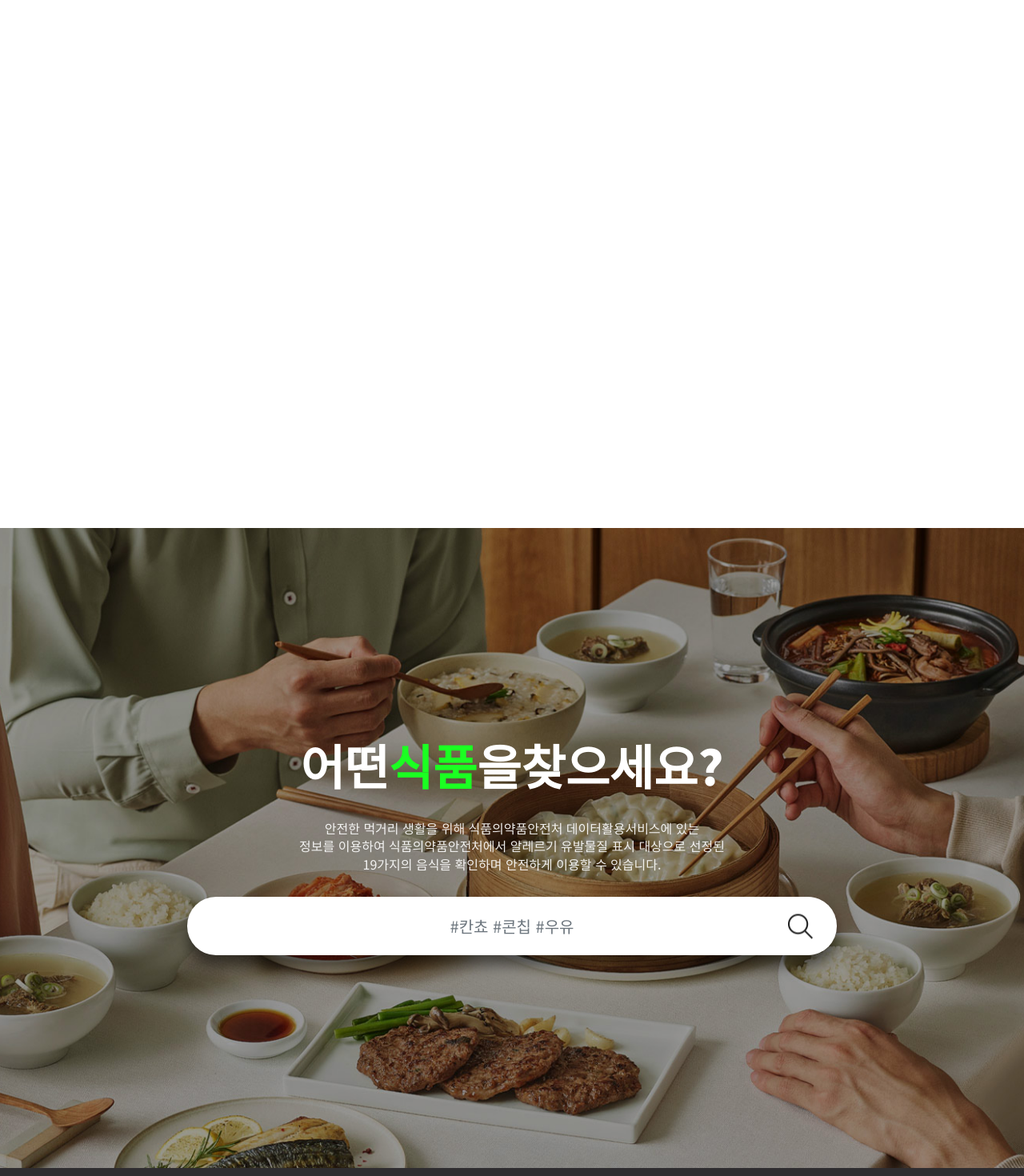
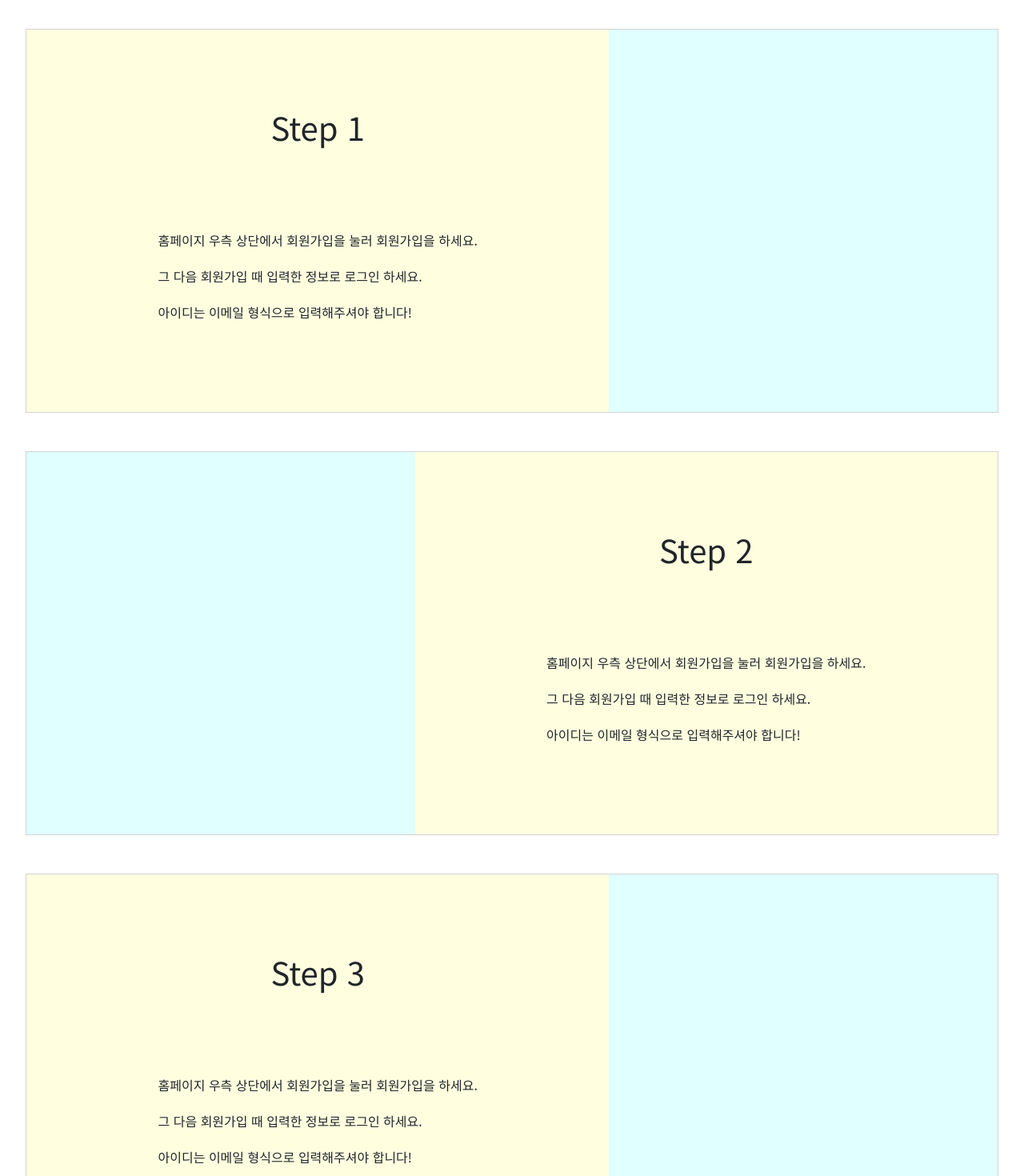
Before and after one commit to hi1004/Food-Search-App, a Nuxt app: page / in a window 1280 px wide. Shown: the part 940-2410 px from the top of the page at 80% size. Built offline with nearby package versions, Linux system fonts and the light colour scheme; what vue-infinite-loading would draw is missing.

Commit message:
set guide section layout

```diff
--- a/App/components/Home/Guide.vue
+++ b/App/components/Home/Guide.vue
@@ -1,7 +1,65 @@
 <template>
   <section class="guide-section">
     <div class="container">
-      Guide Section
+      <div class="guide-title-section">
+        <h1>How to Use?</h1>
+      </div>
+      <div class="guide-step">
+        <div class="guide-img-section">
+        </div>
+        <div class="guide-text-section">
+          <h1 class="step-title">
+            Step 1
+          </h1>
+          <p class="step-instruction">
+            홈페이지 우측 상단에서 회원가입을 눌러 회원가입을 하세요. <br /><br />
+            그 다음 회원가입 때 입력한 정보로 로그인 하세요. <br /><br />
+            아이디는 이메일 형식으로 입력해주셔야 합니다!
+          </p>
+        </div>
+      </div>
+      <div class="guide-step">
+        <div class="guide-img-section">
+        </div>
+        <div class="guide-text-section">
+          <h1 class="step-title">
+            Step 2
+          </h1>
+          <p class="step-instruction">
+            홈페이지 우측 상단에서 회원가입을 눌러 회원가입을 하세요. <br /><br />
+            그 다음 회원가입 때 입력한 정보로 로그인 하세요. <br /><br />
+            아이디는 이메일 형식으로 입력해주셔야 합니다!
+          </p>
+        </div>
+      </div>
+      <div class="guide-step">
+        <div class="guide-img-section">
+        </div>
+        <div class="guide-text-section">
+          <h1 class="step-title">
+            Step 3
+          </h1>
+          <p class="step-instruction">
+            홈페이지 우측 상단에서 회원가입을 눌러 회원가입을 하세요. <br /><br />
+            그 다음 회원가입 때 입력한 정보로 로그인 하세요. <br /><br />
+            아이디는 이메일 형식으로 입력해주셔야 합니다!
+          </p>
+        </div>
+      </div>
+      <div class="guide-step">
+        <div class="guide-img-section">
+        </div>
+        <div class="guide-text-section">
+          <h1 class="step-title">
+            Step 4
+          </h1>
+          <p class="step-instruction">
+            홈페이지 우측 상단에서 회원가입을 눌러 회원가입을 하세요. <br /><br />
+            그 다음 회원가입 때 입력한 정보로 로그인 하세요. <br /><br />
+            아이디는 이메일 형식으로 입력해주셔야 합니다!
+          </p>
+        </div>
+      </div>
     </div>
   </section>
 </template>
@@ -14,6 +72,32 @@
 
 <style lang="scss" scoped>
   .guide-section {
-    height: 100vh;
+    padding: 5rem 0;
+    .guide-step {
+      border: 1px solid lightgray;
+      background: lightpink;
+      height: 30rem;
+      display: flex;
+      flex-direction: row;
+      margin: 3rem 0;
+      &:nth-child(2n) {
+        flex-direction: row-reverse;
+      }
+      .guide-img-section {
+        height: 100%;
+        background: lightcyan;
+        position: relative;
+        flex: 1;
+      }
+      .guide-text-section {
+        height: 100%;
+        background: lightyellow;
+        flex: 1.5;
+        display: flex;
+        flex-direction: column;
+        justify-content: space-evenly;
+        align-items: center;
+      }
+    }
   }
 </style>
```
